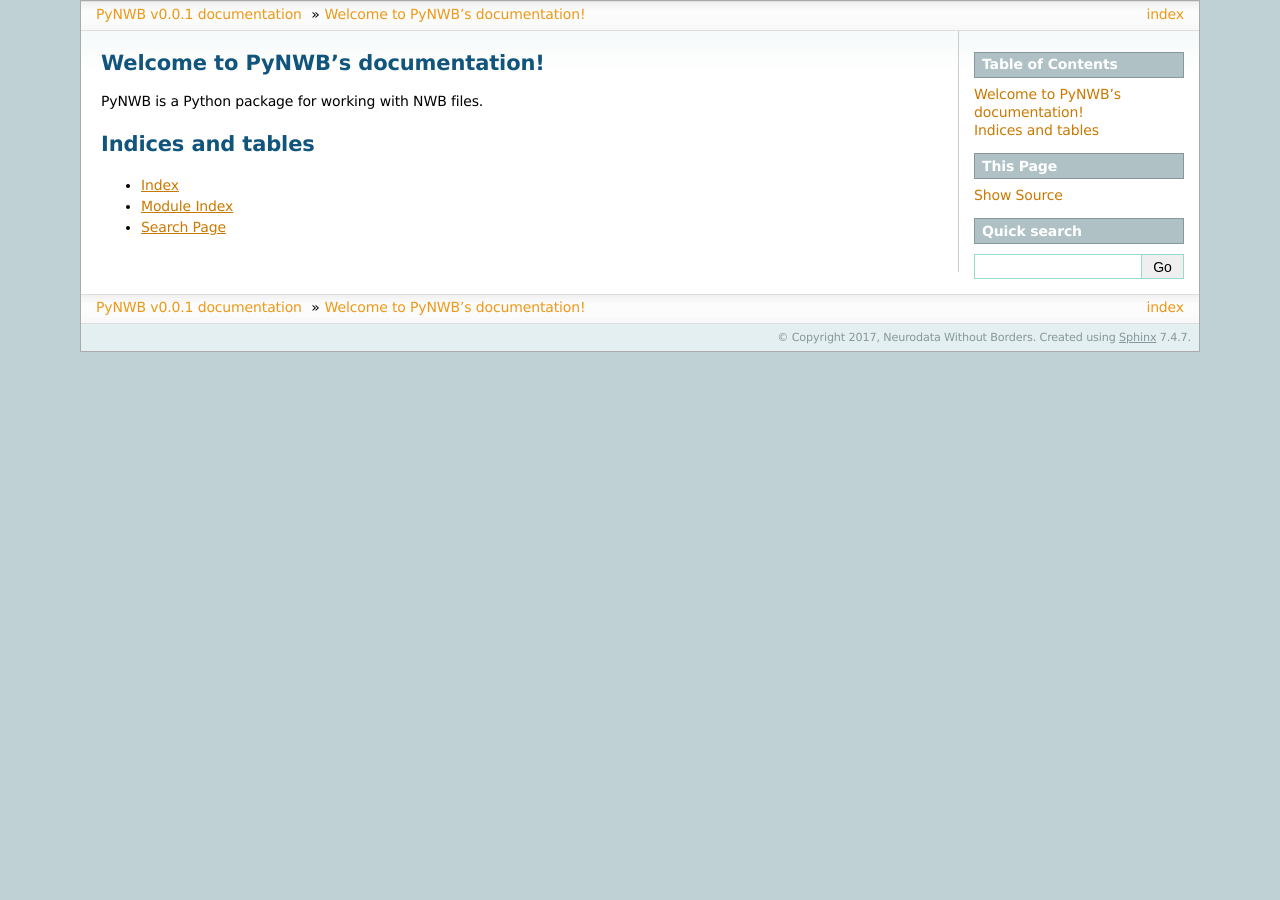
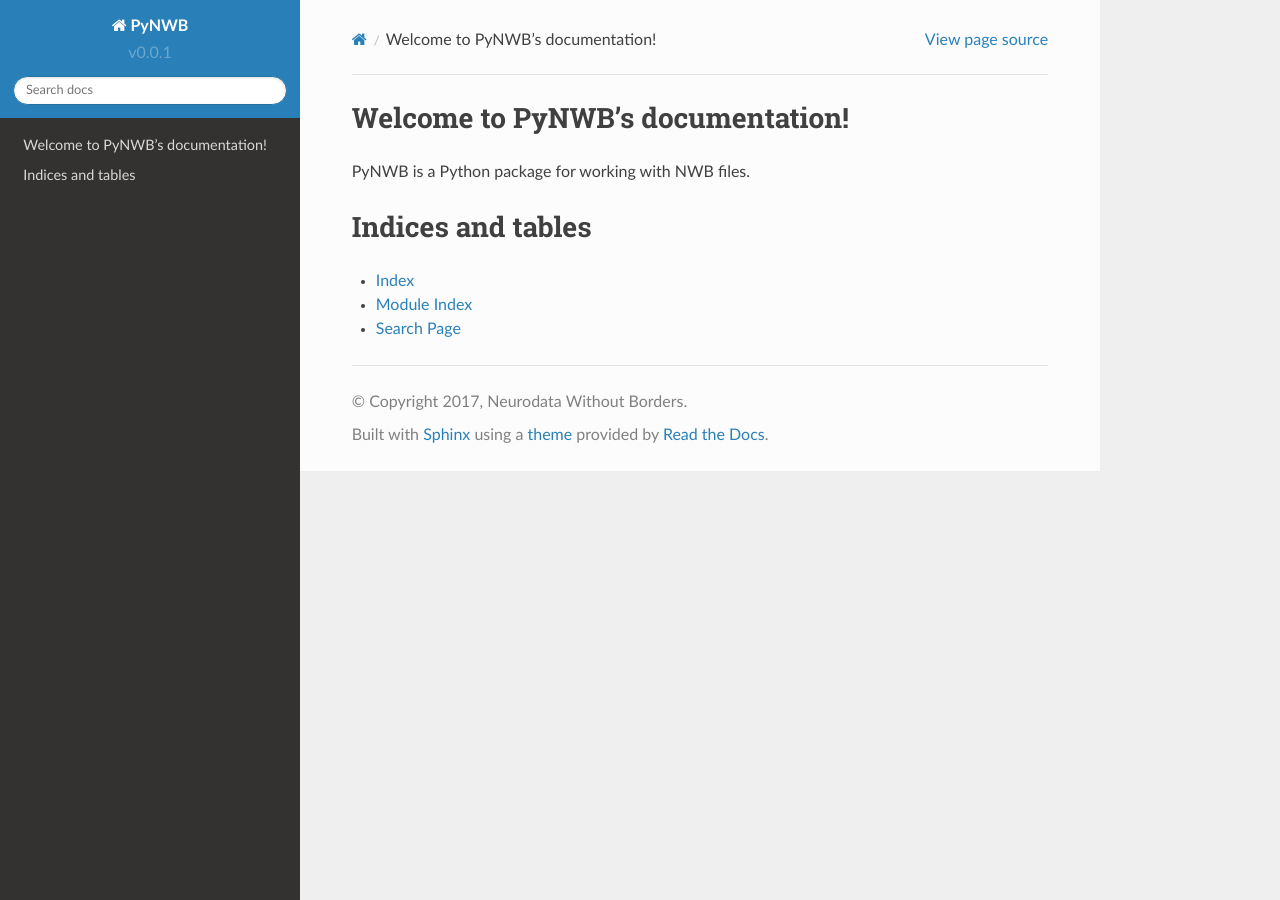
Before and after one commit to NeurodataWithoutBorders/pynwb, a Sphinx documentation site: the page built from docs/source/index.rst, in a window 1280 px wide. Built offline with Sphinx 7.4.7 and the Read the Docs theme 2.0.0, drawn with Linux system fonts in a browser that asks for light colours.

Commit message:
added favicon for docs to conf.py

```diff
--- a/docs/source/conf.py
+++ b/docs/source/conf.py
@@ -12,6 +12,7 @@
 # serve to show the default.
 
 import sys, os
+import sphinx_rtd_theme
 
 # If extensions (or modules to document with autodoc) are in another directory,
 # add these directories to sys.path here. If the directory is relative to the
@@ -98,7 +99,9 @@
 # The theme to use for HTML and HTML Help pages.  See the documentation for
 # a list of builtin themes.
 #html_theme = 'default'
-html_theme = "sphinxdoc"
+#html_theme = "sphinxdoc"
+html_theme = "sphinx_rtd_theme"
+html_theme_path = [sphinx_rtd_theme.get_html_theme_path()]
 
 # Theme options are theme-specific and customize the look and feel of a theme
 # further.  For a list of options available for each theme, see the
@@ -122,7 +125,7 @@
 # The name of an image file (within the static path) to use as favicon of the
 # docs.  This file should be a Windows icon file (.ico) being 16x16 or 32x32
 # pixels large.
-#html_favicon = None
+html_favicon = 'neuron-180x180.png'
 
 # Add any paths that contain custom static files (such as style sheets) here,
 # relative to this directory. They are copied after the builtin static files,
```
